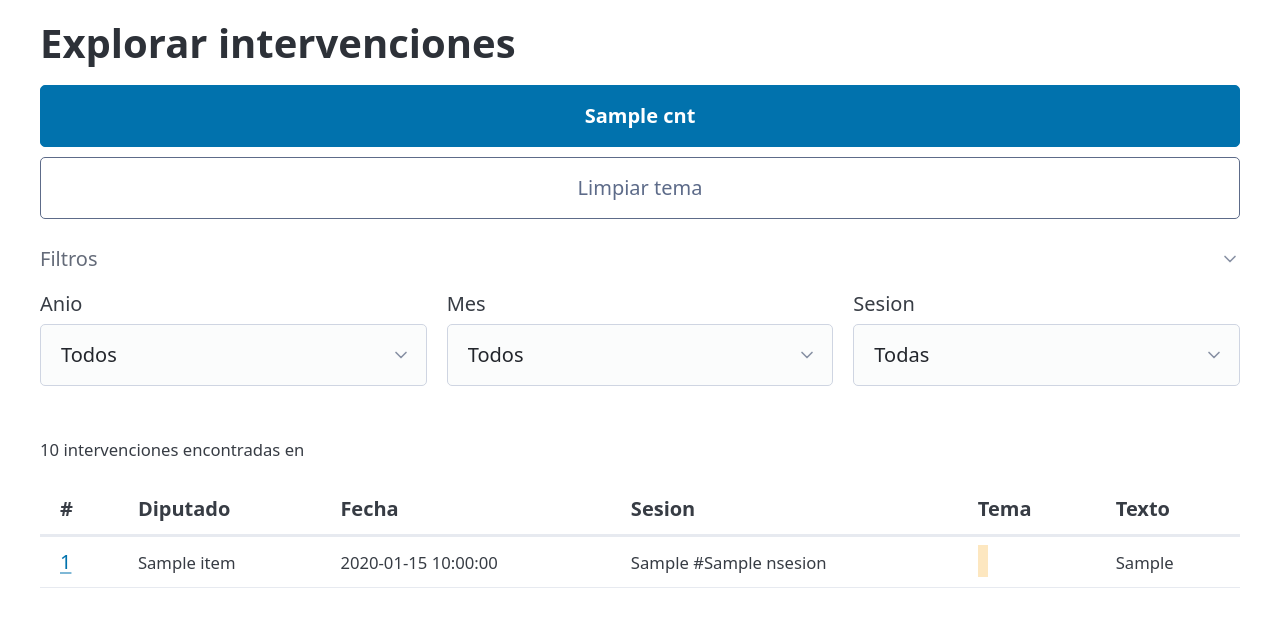
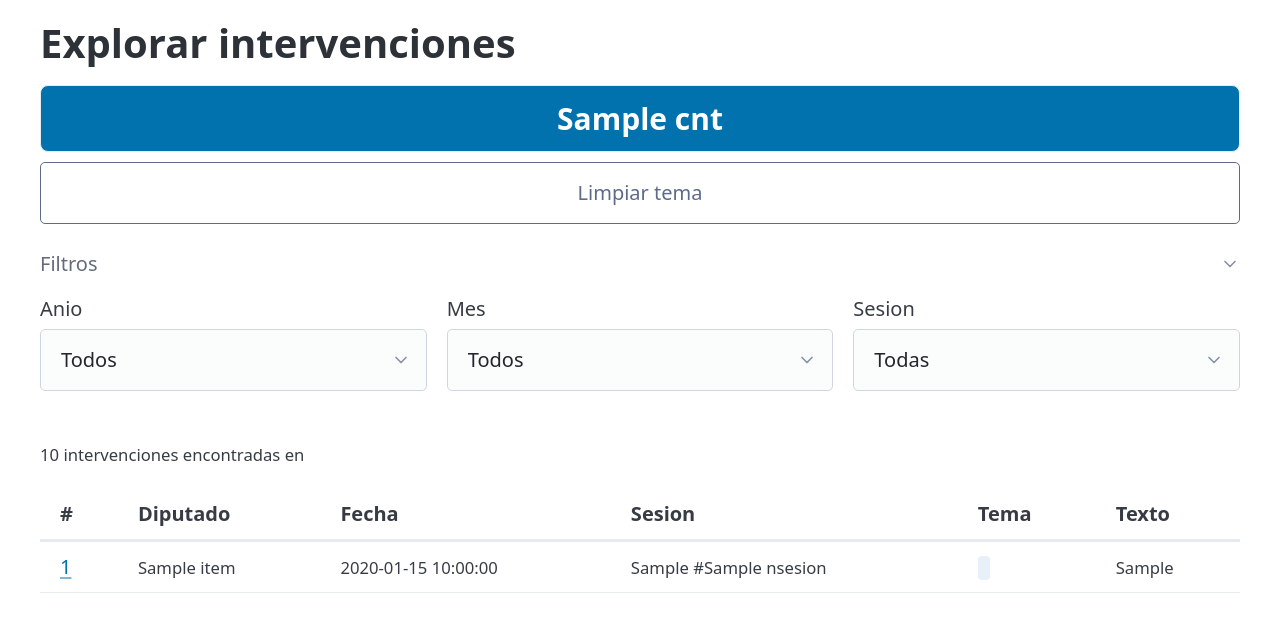
Before and after one commit to aguero-pen/visor_predicciones, a FastAPI app: template templates/explorar.html in a window 1280 px wide. Shown: the part 70-702 px from the top of the page. Run offline with FastAPI, Linux system fonts and the light colour scheme; the template is opened without the code that fills it: most values are stand-ins (such as "Sample title", 1, 10 or a date in 2020); some libraries are stand-ins or nearby versions.

Commit message:
feat: agregar estilos para explorador y tarjetas de tema

```diff
--- a/static/style.css
+++ b/static/style.css
@@ -121,3 +121,39 @@ mark.incorrect-mark { background-color: #ffcdd2; color: #c62828; }
 
 td.correct { color: #2e7d32; font-weight: bold; }
 td.incorrect { color: #c62828; font-weight: bold; }
+
+/* Explorar */
+.tema-card {
+    display: flex;
+    flex-direction: column;
+    align-items: center;
+    padding: 0.5rem 1rem;
+    border: 1px solid var(--pico-muted-border-color);
+    border-radius: 8px;
+    text-decoration: none;
+    text-align: center;
+    background: var(--pico-background-color);
+}
+.tema-card:hover { border-color: var(--pico-primary); }
+.tema-card-active {
+    border-color: var(--pico-primary);
+    border-width: 2px;
+    background: rgba(25, 118, 210, 0.06);
+}
+.tema-card strong { font-size: 1.5rem; }
+
+.tema-badge {
+    background: rgba(25, 118, 210, 0.1);
+    color: #1976d2;
+    font-size: 0.75rem;
+    padding: 2px 6px;
+    border-radius: 4px;
+}
+
+.pagination-nav {
+    display: flex;
+    justify-content: center;
+    align-items: center;
+    gap: 1rem;
+    margin: 1rem 0 2rem;
+}
```
